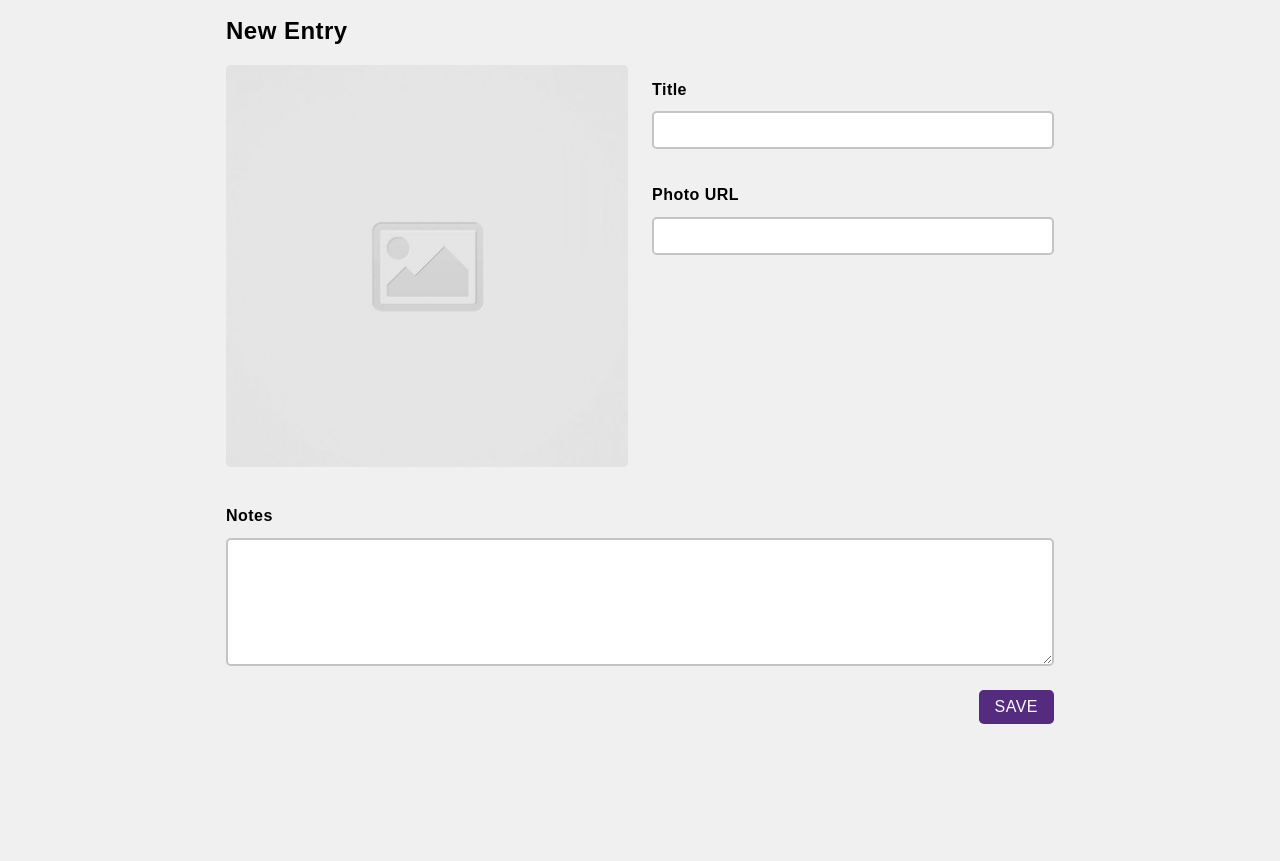
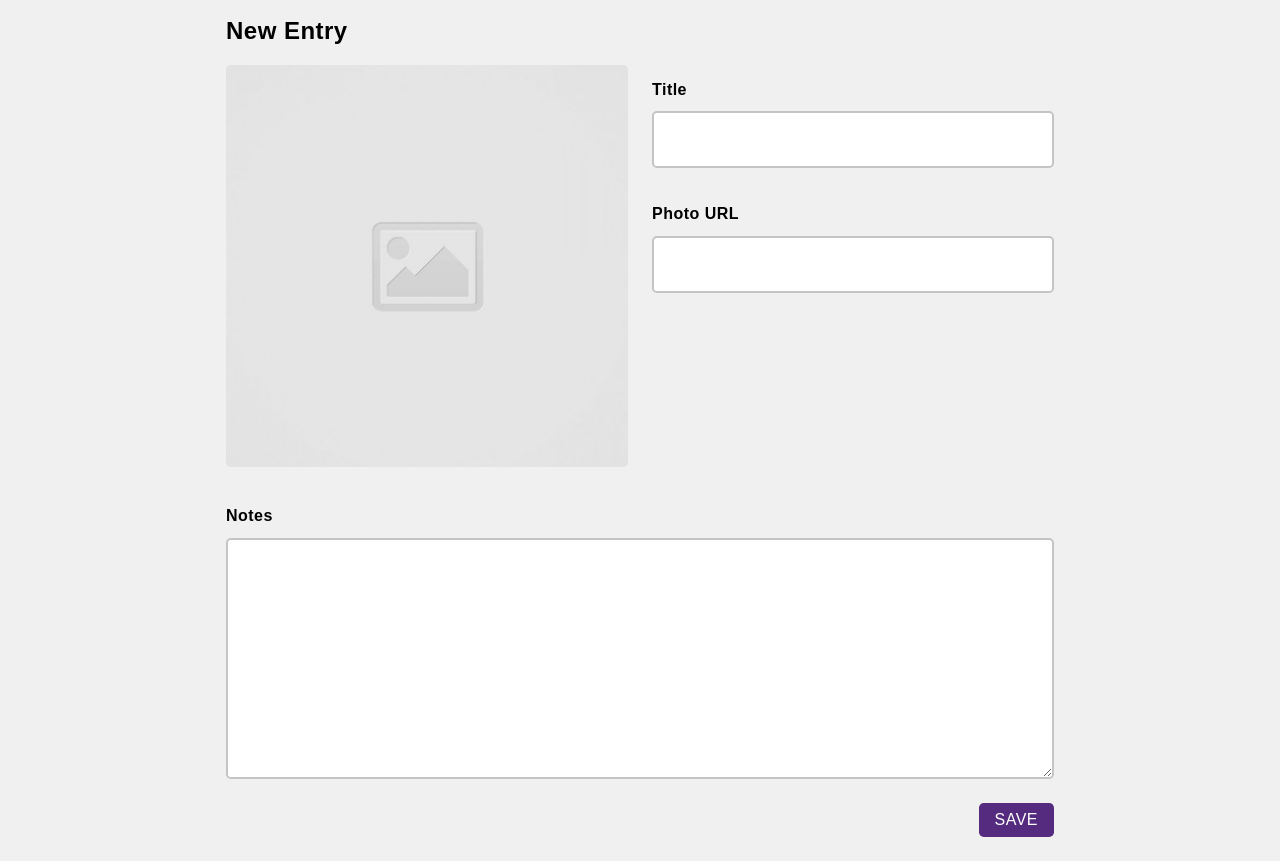
Before and after one commit to alanho-05/code-journal, a website: page index.html in a window 1280 px wide. Shown: the part 71-932 px from the top of the page. Before the commit the page ends 819 px from the top, so only its background shows below. Drawn offline with Linux system fonts and the light colour scheme.

Commit message:
Completed issue #1 - User can create an entry

```diff
--- a/css/styles.css
+++ b/css/styles.css
@@ -15,10 +15,11 @@
 }
 
 .inputs {
-  font-size: 1rem;
+  font-size: 2rem;
   font-family: sans-serif;
   font-weight: 300;
   padding: 0.5rem 0 0.5rem 0.7rem;
+  line-height: 2.3rem;
 }
 
 .top-padding {
@@ -31,7 +32,7 @@
 
 .border-color:focus {
   outline: none;
-  border: solid 0.15rem #552b80;
+  border: solid 0.2rem #552b80;
 }
 
 .col {
@@ -44,6 +45,14 @@
   justify-content: end;
 }
 
+.letter-spacing {
+  letter-spacing: 0.03rem;
+}
+
+.line-height {
+  line-height: 0.05rem;
+}
+
 img {
   width: 100%;
 }
@@ -54,7 +63,6 @@ button {
   padding: 0.5rem 1rem;
   border-style: none;
   font-size: 1rem;
-  letter-spacing: 0.03rem;
 }
 
 button:hover {
--- a/index.html
+++ b/index.html
@@ -39,20 +39,20 @@
           </div>
           <div class="column-half col">
             <label for="title">Title</label>
-            <input type="text" id="title" class="border-radius border-color inputs" name="title" required>
+            <input type="text" id="title" class="border-radius border-color inputs letter-spacing" name="title" required>
             <label for="img-url" class="top-padding">Photo URL</label>
-            <input type="url" id="img-url" class="border-radius border-color inputs" name="url" required>
+            <input type="url" id="img-url" class="border-radius border-color inputs letter-spacing" name="url" required>
           </div>
         </div>
         <div class="row">
           <div class="column-full col">
             <label for="notes" class="top-padding">Notes</label>
-            <textarea id="notes" name="notes" rows="6" class="border-radius border-color inputs" required></textarea>
+            <textarea id="notes" name="notes" rows="6" class="border-radius border-color inputs letter-spacing" required></textarea>
           </div>
         </div>
         <div class="row">
           <div class="column-full end">
-            <button type="submit" class="purple white-txt border-radius">SAVE</button>
+            <button type="submit" class="purple white-txt border-radius letter-spacing">SAVE</button>
           </div>
         </div>
       </form>
```
